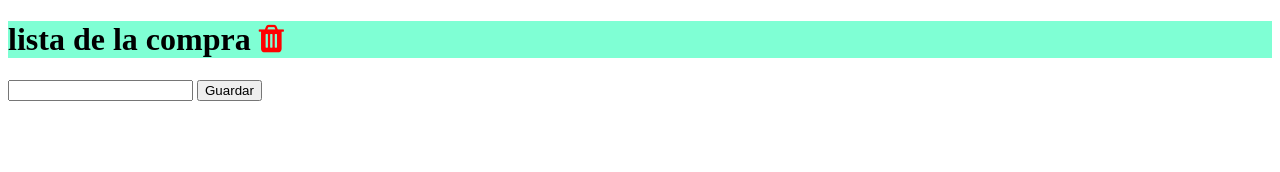
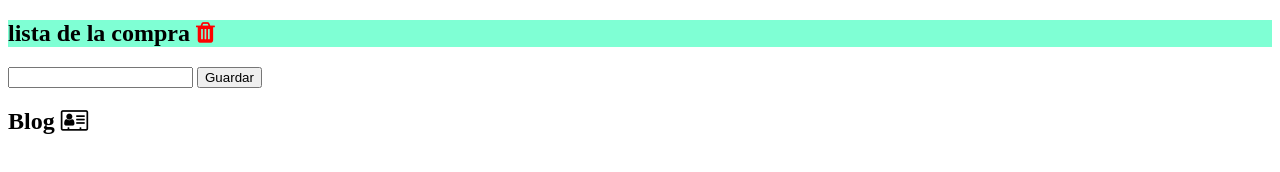
Before and after one commit to UnaiGMorchon/blog_js, a plain HTML site: page index.html in a window 1280 px wide. Drawn offline with Linux system fonts and the light colour scheme.

Commit message:
primeros pasos blog

```diff
--- a/index.html
+++ b/index.html
@@ -13,15 +13,22 @@
     </style>
 </head>
 <body>
+    <section id="seccion _lista">
+        <h1 class="important">lista de la compra <i class ="fa fa-trash"></i></h1>
+        <input type="text" id ="input">
+        <button id="guardar">Guardar</button>
+        <ul id ="lista">
 
-    <h1 class="important">lista de la compra <i class ="fa fa-trash"></i></h1>
-    <input type="text" id ="input">
-    <button id="guardar">Guardar</button>
-    <ul id ="lista">
+        </ul>
 
-    </ul>
+        <script src="script.js"></script>
+    </section>
+    <section id="seccion_blog">
+        <h1>Blog <i class ="fa fa-address-card-o"></i></h1>
 
-    <script src="script.js"></script>
+
+    </section>
+
 
 </body>
 </html>
```
